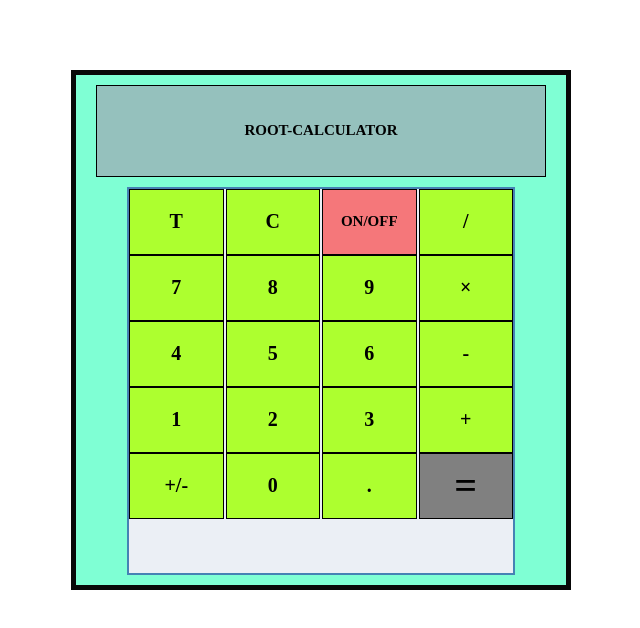
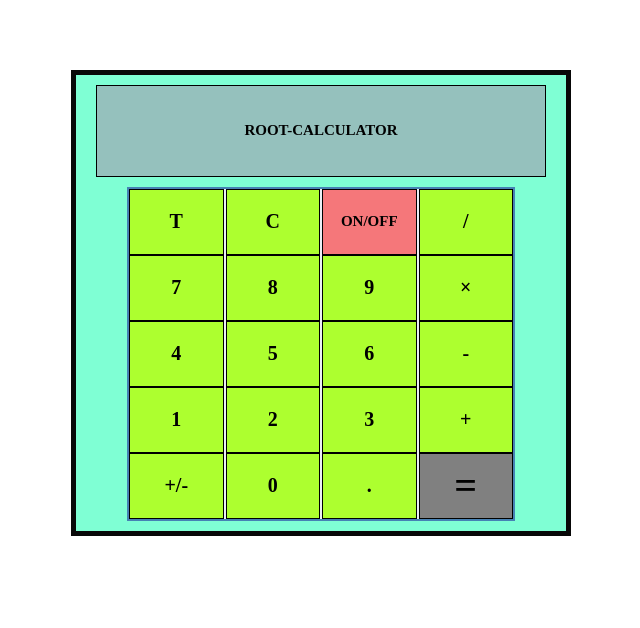
Before and after one commit to ROOT-017/Basic-Calculator-App, a plain HTML site: page index.html in a window 1280 px wide. Shown: the whole page, without its empty margins (319-959 px from the left). Drawn offline with Linux system fonts and the light colour scheme.

```diff
--- a/CSS/style.scss
+++ b/CSS/style.scss
@@ -30,7 +30,6 @@
     align-items: center;
     background-color: aquamarine;
     margin: 0vw 25vw;
-    align-items: ;
 }
 
 #on_off,
@@ -49,7 +48,6 @@
 .innerContainer {
     position: relative;
     width: 30vw;
-    height: 30vw;
     min-width: 300px;
     min-height: 300px;
     margin: 10px auto;
```
Also changed, not shown: CSS/style.css, 1 other file.
